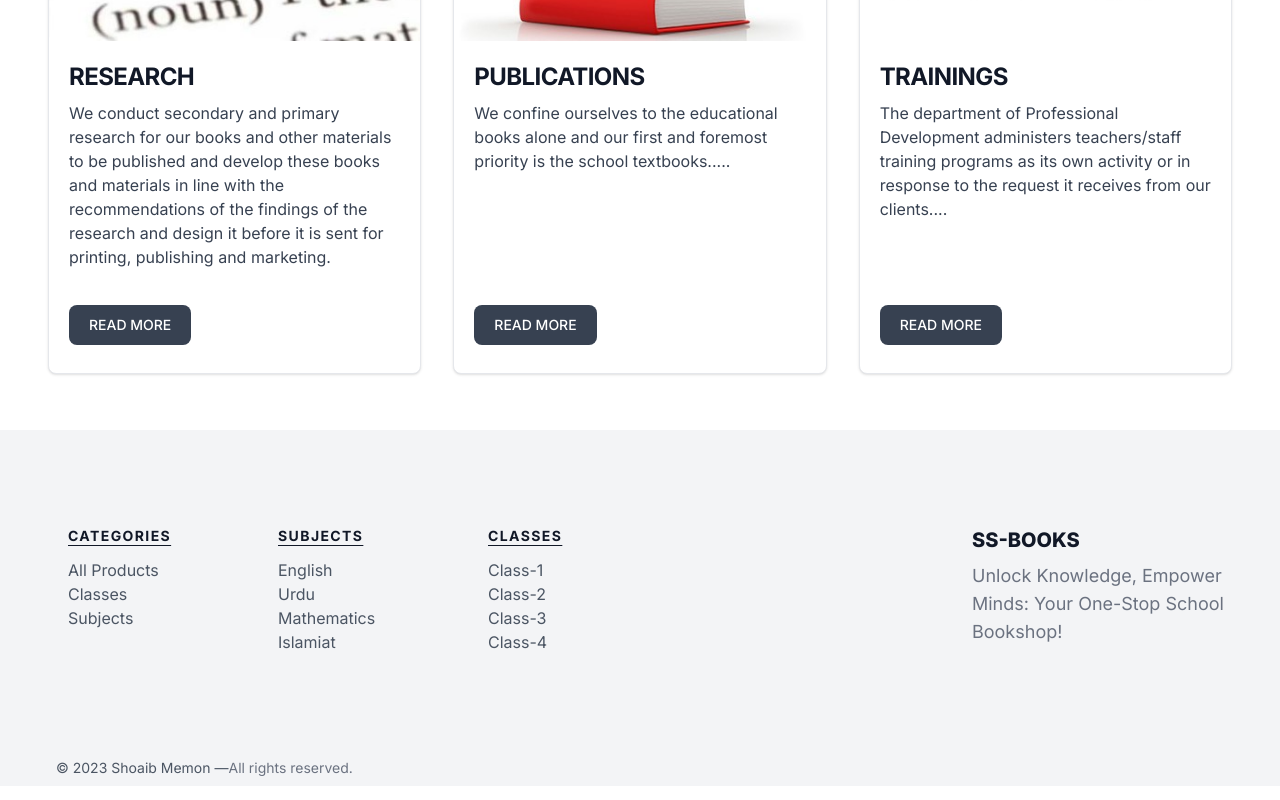
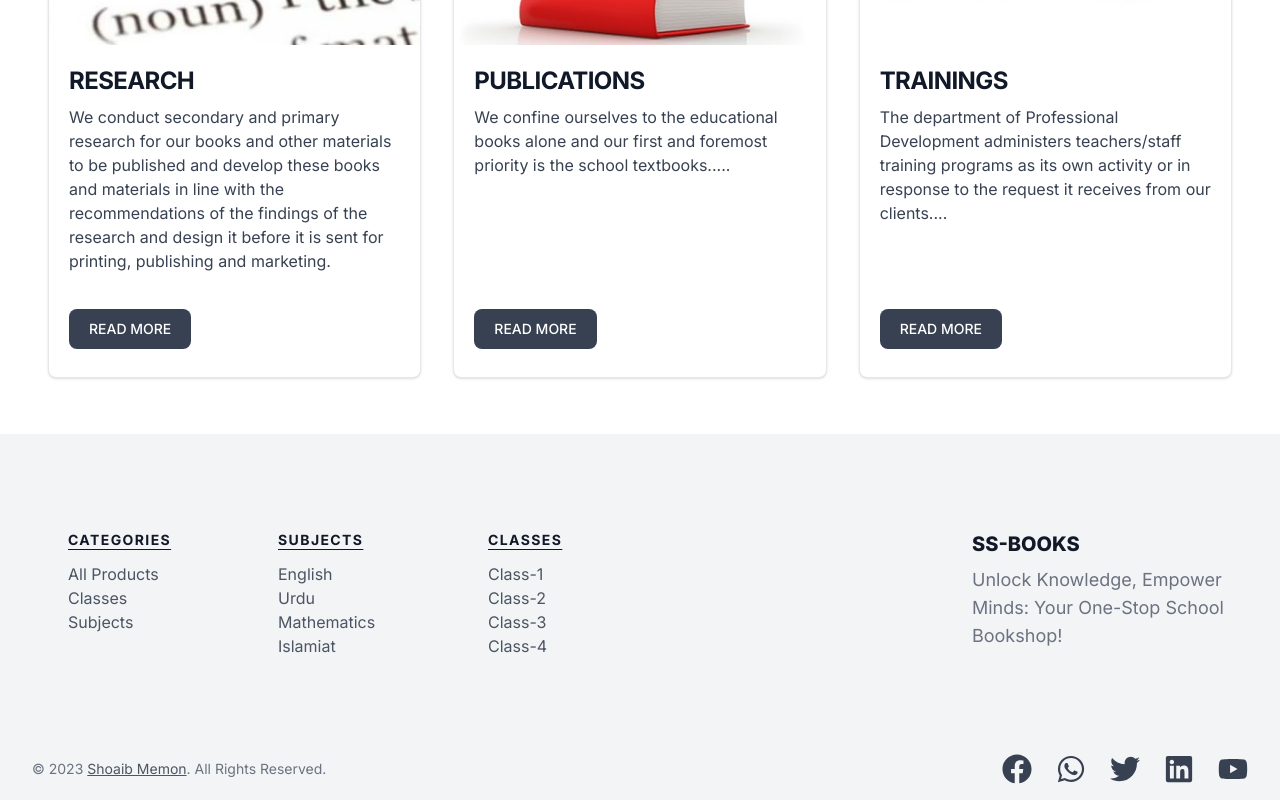
Before and after one commit to shoaibattari/Shop, a Next.js app: page / in a window 1280 px wide. Shown: the part 920-1720 px from the top of the page. Built offline with nearby package versions, Linux system fonts and the light colour scheme.

Commit message:
footer social links active

```diff
--- a/src/Components/(ui)/WhatWeDo.tsx
+++ b/src/Components/(ui)/WhatWeDo.tsx
@@ -31,13 +31,16 @@ const what = [
 function WhatWeDo() {
   return (
     <>
-      <h2 className="scroll-m-20 text-red-700 pb-2 text-3xl font-semibold tracking-tight transition-colors first:mt-0 text-center mt-4">
+      <h2 className=" text-red-700 pb-2 text-3xl font-semibold tracking-wider border-b-4  first:mt-0 text-center mt-4">
         WHAT WE DO
       </h2>
 
       <div className="grid-cols-1  md:grid md:grid-cols-1 lg:grid-cols-3 ">
         {what.map((ele) => (
-          <div className="max-w-[1200px] m-4 bg-white border border-gray-200 rounded-lg shadow dark:bg-gray-800 dark:border-gray-700">
+          <div
+            key={ele.id}
+            className="m-4 bg-white border border-gray-200 rounded-lg shadow dark:bg-gray-800 dark:border-gray-700"
+          >
             <Image
               className="rounded-t-lg hover:scale-105 "
               src={ele.image}
--- a/src/Components/(ui)/hero.tsx
+++ b/src/Components/(ui)/hero.tsx
@@ -50,7 +50,7 @@ function MainHero() {
               </div>
             </div>
 
-            <div className="relative px-12">
+            <div className="">
               <Image
                 className="relative w-full max-w-xs mx-auto -mb-20 lg:-mb-28"
                 src={book}
--- a/src/Components/Footer.tsx
+++ b/src/Components/Footer.tsx
@@ -1,5 +1,12 @@
 import Link from "next/link";
 import React from "react";
+import {
+  FaFacebook,
+  FaWhatsapp,
+  FaTwitter,
+  FaLinkedin,
+  FaYoutube,
+} from "react-icons/fa";
 
 const category = [
   { name: "All Products", href: "/products" },
@@ -91,21 +98,64 @@ export default function Footer() {
           </div>
         </div>
 
-        <div>
-          <div className="container mx-auto py-2 px-5 flex flex-wrap flex-col sm:flex-row">
-            <p className="text-gray-500 text-sm text-center sm:text-left">
+        <div className="sm:flex sm:items-center sm:justify-between pb-4">
+          <span className="text-sm text-gray-500 sm:text-center dark:text-gray-400 ">
+            © 2023
             <Link
               href="https://github.com/shoaibattari"
               rel="noopener noreferrer"
-                className="text-gray-600 ml-1"
+              className="text-gray-600 ml-1 underline"
               target="_blank"
             >
-                © 2023 Shoaib Memon —
+              Shoaib Memon
             </Link>
-            </p>
-            <p className="text-sm text-gray-500 dark:text-gray-400 text-center sm:text-left">
-              All rights reserved.
-            </p>
+            . All Rights Reserved.
+          </span>
+          <div className="flex mt-4 space-x-6 sm:justify-center sm:mt-0">
+            <Link
+              href="https://www.facebook.com/shoaib.attari.399"
+              rel="noopener noreferrer"
+              className=""
+              target="_blank"
+            >
+              <FaFacebook className=" text-gray-700 hover:text-black text-3xl hover:scale-105" />
+            </Link>
+
+            <Link
+              href="https://wa.me/+923232579204"
+              rel="noopener noreferrer"
+              className=""
+              target="_blank"
+            >
+              <FaWhatsapp className=" text-gray-700 hover:text-black text-3xl hover:scale-105" />
+            </Link>
+
+            <Link
+              href="https://twitter.com/shoaibmemon26"
+              rel="noopener noreferrer"
+              className=""
+              target="_blank"
+            >
+              <FaTwitter className=" text-gray-700 hover:text-black text-3xl hover:scale-105" />
+            </Link>
+
+            <Link
+              href="https://www.linkedin.com/in/shoaib-memon26"
+              rel="noopener noreferrer"
+              className=""
+              target="_blank"
+            >
+              <FaLinkedin className=" text-gray-700 hover:text-black text-3xl hover:scale-105" />
+            </Link>
+
+            <Link
+              href="https://www.youtube.com/@shoaibmemon26"
+              rel="noopener noreferrer"
+              className=""
+              target="_blank"
+            >
+              <FaYoutube className=" text-gray-700 hover:text-black text-3xl hover:scale-105" />
+            </Link>
           </div>
         </div>
       </div>
--- a/src/Components/Navbar.tsx
+++ b/src/Components/Navbar.tsx
@@ -19,7 +19,7 @@ function Navbar() {
         <div className="flex items-center">
           <div className="flex-shrink-0">
             <Link href="/">
-              <p className="scroll-m-10 font-extrabold tracking-wide text-4xl">
+              <p className="scroll-m-10 font-extrabold tracking-wide text-4xl md:text-2xl lg:text-4xl">
                 SS-BOOKS
               </p>
             </Link>
@@ -39,7 +39,10 @@ function Navbar() {
               }`}
             >
               {navigation.map((link) => (
-                <li key={link.name} className=" md:mr-4 mr-10 text-xl md:my-0 my-7 md:px-6 lg:px-16 ">
+                <li
+                  key={link.name}
+                  className=" md:mr-4 mr-10 text-xl md:my-0 my-7 md:px-4 lg:px-10 "
+                >
                   <Link
                     href={link.href}
                     className=" bg-white z-10  text-gray-500 hover:bg-gray-900 hover:text-white rounded-md px-3 py-2  text-md font-medium"
```
Lines whose indentation alone changed are shown as unchanged.
